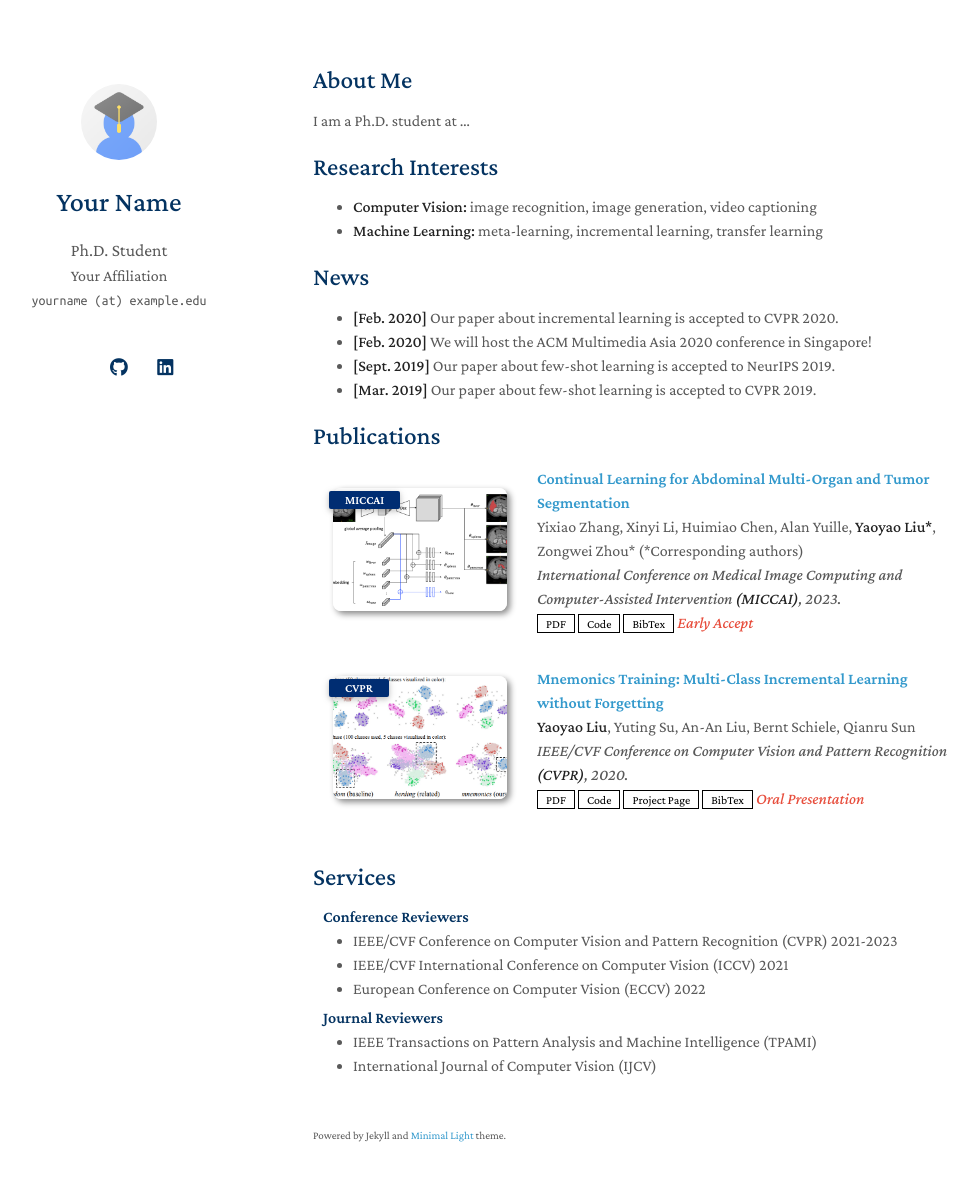
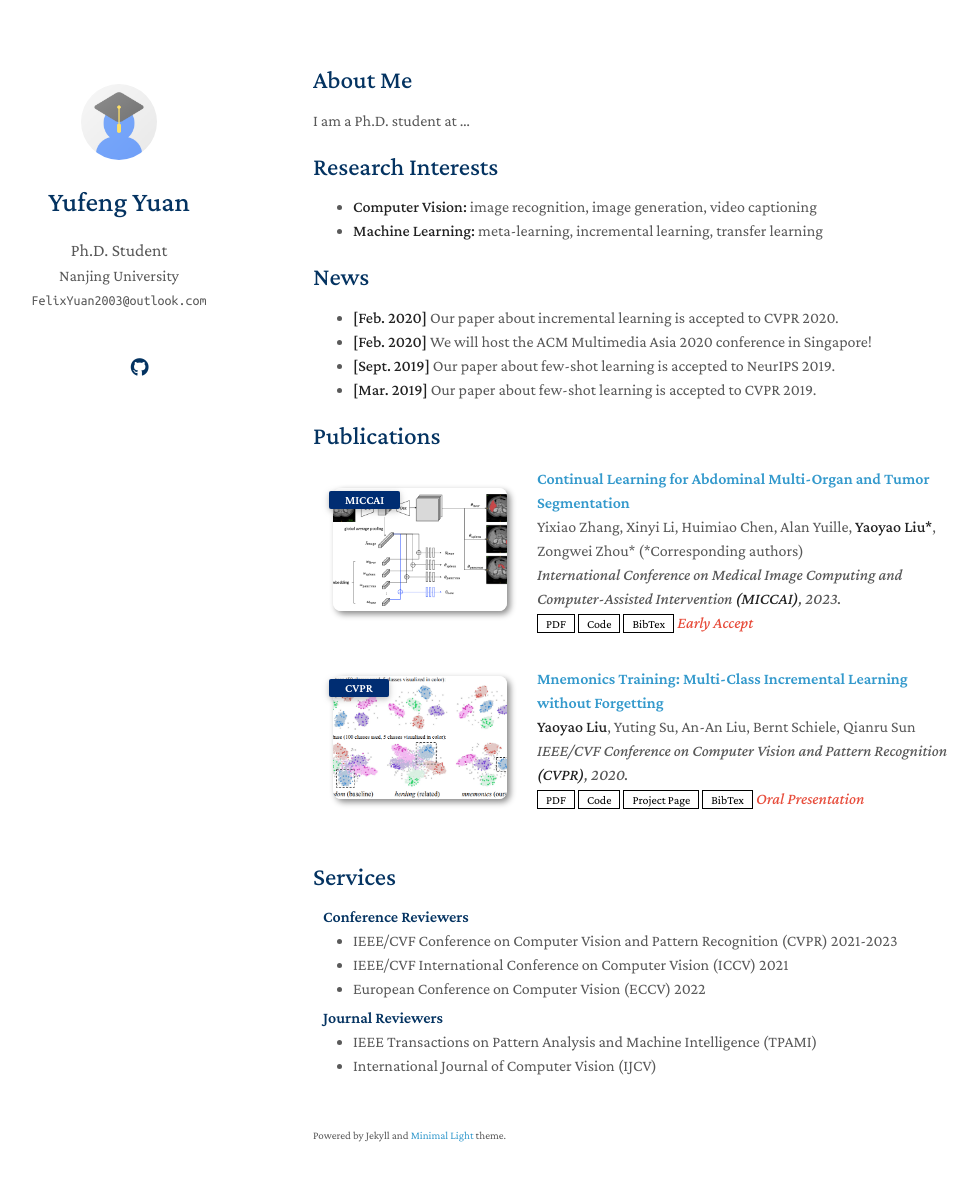
Before and after one commit to FelixYuan-YF/FelixYuan-YF.github.io, a Jekyll site: the page built from index.md, in a window 1280 px wide and 1216 px high. Shown: the top 1181 px of the window, without its empty margins (157-1135 px from the left). Built offline with Jekyll 4.4.1, drawn with Linux system fonts in a browser that asks for light colours; a style sheet for code colours, icons or effects is not loaded; our own code applies the rules of GitHub Pages for plain Markdown files.

Commit message:
Update personal information in _config.yml

```diff
--- a/_config.yml
+++ b/_config.yml
@@ -1,8 +1,8 @@
 # Basic Information
-title: Your Name
+title: Yufeng Yuan
 position: Ph.D. Student
-affiliation: Your Affiliation
-email: yourname (at) example.edu
+affiliation: Nanjing University
+email: FelixYuan2003@outlook.com
 
 # Search Engine Optimization (SEO)
 # The following information is used to improve the website traffic from search engines, e.g., Google.
@@ -13,10 +13,11 @@ canonical: https://minimal-light-theme.yliu.me/
 # Links
 # If you don't need one of them, you may delete the corresponding line.
 google_scholar: https://scholar.google.com/
-cv_link: assets/files/curriculum_vitae.pdf
-github_link: https://github.com/
-linkedin: https://www.linkedin.com/
-twitter: https://twitter.com/
+# cv_link: assets/files/curriculum_vitae.pdf
+github_link: https://github.com/FelixYuan-YF
+wechat: https://github.com/FelixYuan-YF
+# linkedin: https://www.linkedin.com/
+# twitter: https://twitter.com/
 
 # Images (e.g., your profile picture and your website's favicon)
 # "favicon" and "favicon_dark" are used for the light and dark modes, respectively.
@@ -38,7 +39,7 @@ font: "Serif" # or "Sans Serif"
 
 # Google Analytics ID
 # Please remove this if you don't use Google Analytics
-google_analytics: UA-111540567-4
+# google_analytics: UA-111540567-4
 
 # Use this project as a remote theme for GitHub Pages
 # See the guide here: https://docs.github.com/en/pages/setting-up-a-github-pages-site-with-jekyll/adding-a-theme-to-your-github-pages-site-using-jekyll
```
